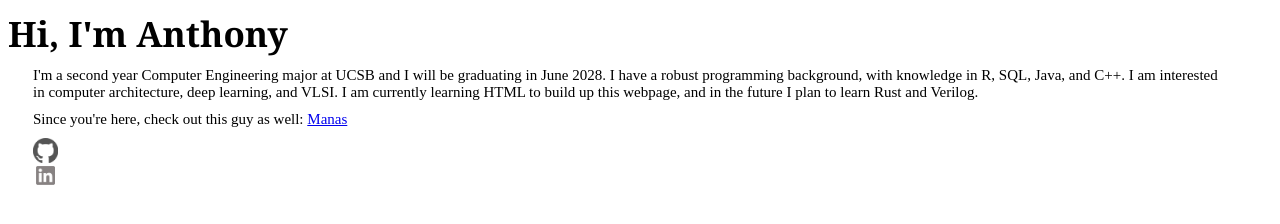
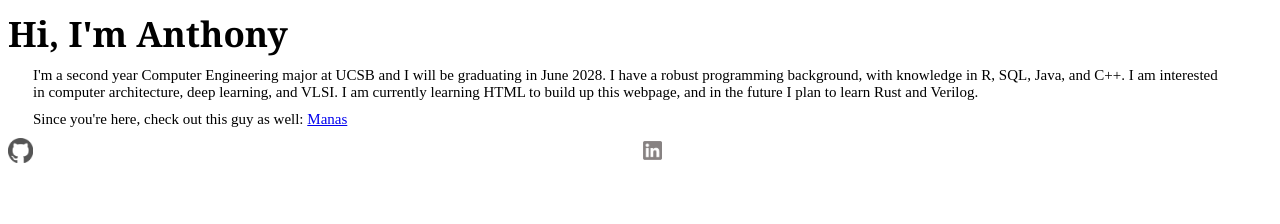
Before and after one commit to anthony9975/anthony9975.github.io, a plain HTML site: page docs/index.html in a window 1280 px wide. Drawn offline with Linux system fonts and the light colour scheme.

Commit message:
More link stuff

```diff
--- a/docs/index.html
+++ b/docs/index.html
@@ -19,14 +19,18 @@
 
         <!--Links at the bottom of the page-->
         <footer>
-            <p>
+            <div style = "display: grid; grid-template-columns: auto auto;">
+                <div>
                     <a href = "https://github.com/anthony9975" target = _blank>
                         <img src = "/images/githubLogo.png" alt = "Github Logo" style = "width: 25px; height: 25px; display: block;">
                     </a>
+                </div>
+                <div>
                     <a href = "https://www.linkedin.com/in/anthony-ma-12267832b/" target = _blank>
                         <img src = "images/linkedinLogo.png" alt = "Linkedin Logo" style = "width: 25px; height: 25px">
                     </a>
-            </p>
+                </div>
+            </div>
         </footer>
 
     </body>
```
Lines whose indentation alone changed are shown as unchanged.
